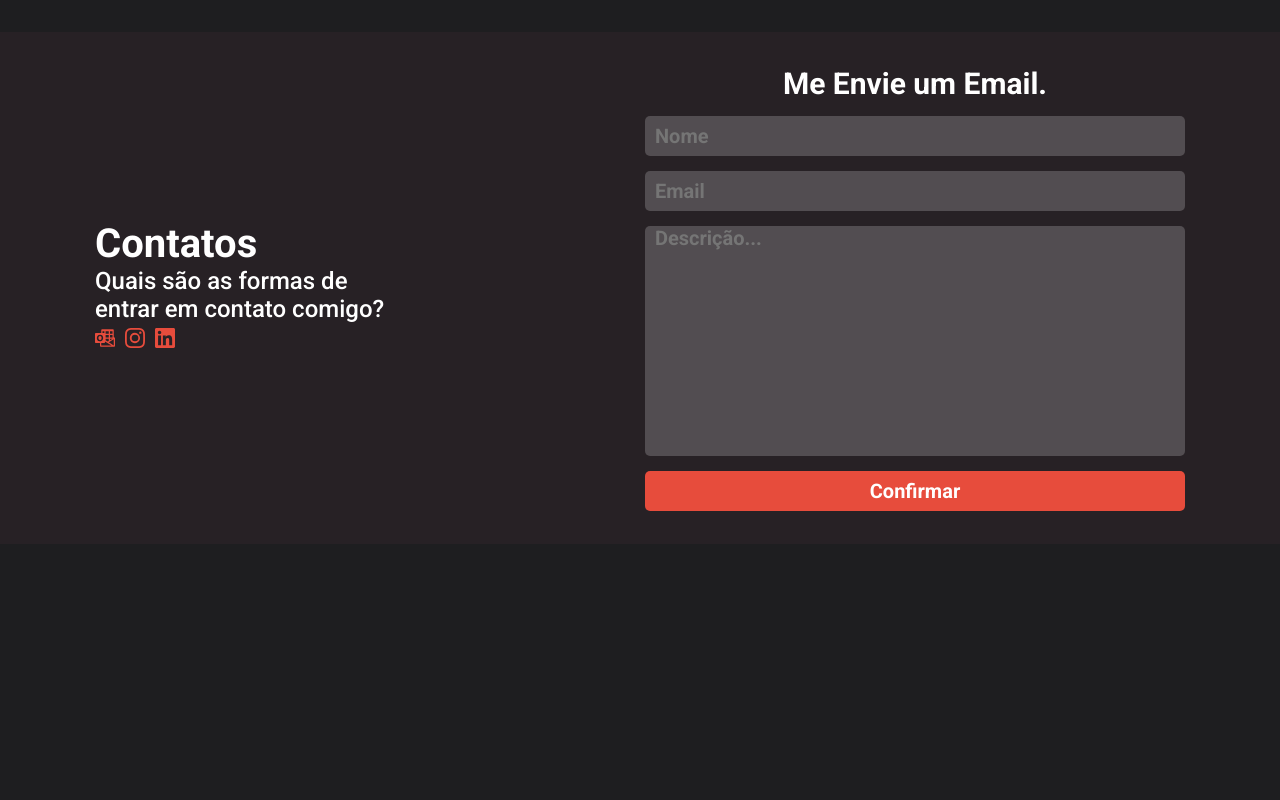
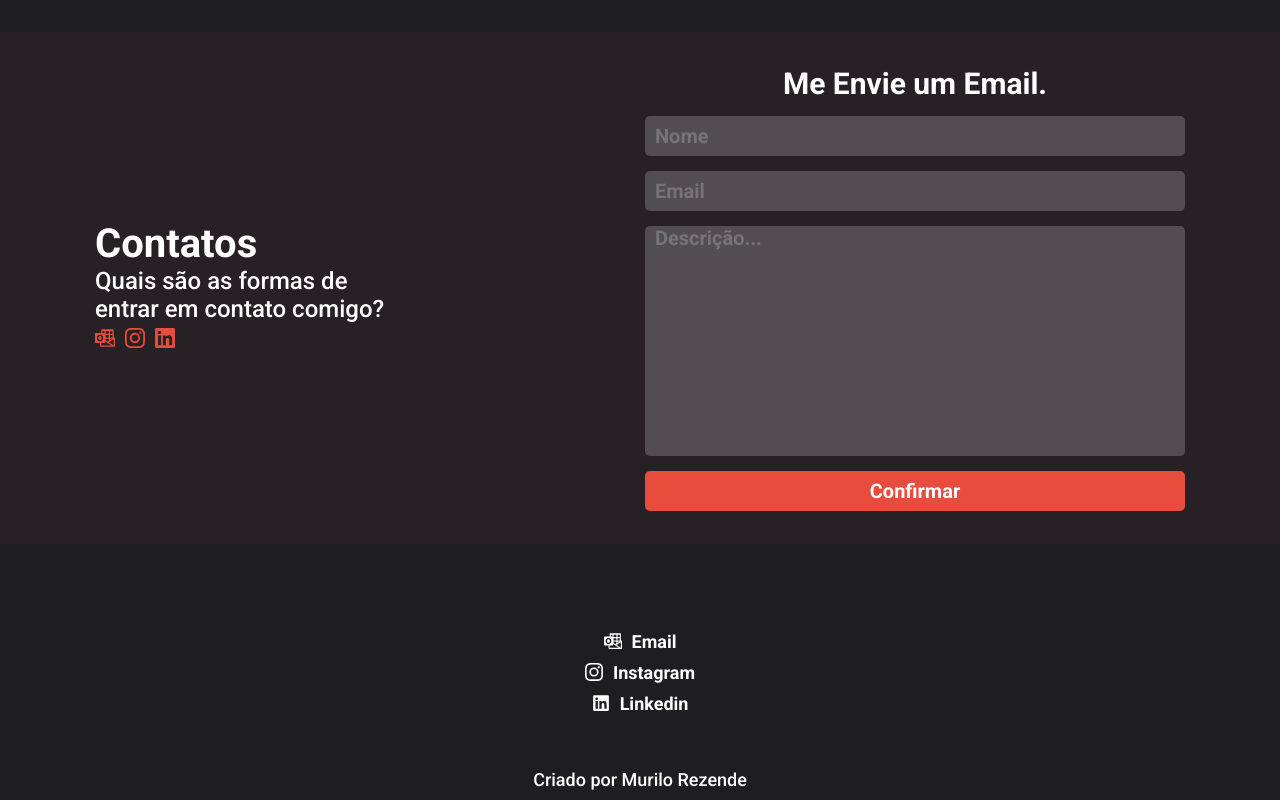
Before and after one commit to Procedeus/Portfolio, a React (Create React App) app: page / in a window 1280 px wide. Shown: the part 1504-2304 px from the top of the page. Before the commit the page ends 2048 px from the top, so only its background shows below. Built offline with nearby package versions, Linux system fonts and the light colour scheme.

Commit message:
Criação do Footer

```diff
--- a/src/App.js
+++ b/src/App.js
@@ -2,6 +2,7 @@ import Header from './Components/Header';
 import Conhecimentos from './Components/Conhecimentos';
 import Projetos from './Components/Projetos';
 import Contatos from './Components/Contatos';
+import Footer from './Components/Footer';
 
 function App() {
   return (
@@ -10,6 +11,7 @@ function App() {
       <Conhecimentos/>
       <Projetos/>
       <Contatos/>
+      <Footer/>
     </>
   );
 }
--- /dev/null
+++ b/src/Components/Footer/index.css
@@ -0,0 +1,27 @@
+.container-footer {
+    display: flex;
+    flex-direction: column;
+    gap: 10px;
+    min-height: 256px;
+    align-items: center;
+    justify-content: center;
+    padding: 20px 0px;
+    position: relative;
+}
+
+.container-footer > a{
+    display: flex;
+    font-size: 18px;
+    align-items: center;
+    gap: 10px;
+    font-weight: 700;
+    color: var(--text-color);
+    text-decoration: none;
+}
+
+.container-footer > p{
+    position: absolute;
+    bottom: 0;
+    margin-bottom: 10px;
+    font-size: 18px;
+}
--- /dev/null
+++ b/src/Components/Footer/index.js
@@ -0,0 +1,18 @@
+import { SiMicrosoftoutlook } from 'react-icons/si';
+import { BsInstagram } from 'react-icons/bs';
+import { FaLinkedin } from 'react-icons/fa';
+import './index.css';
+
+const Footer = () => {
+    return (
+        <footer className="container-footer">
+            <a href='https://www.google.com.br/'><SiMicrosoftoutlook/> Email</a>
+            <a href='https://www.google.com.br/'><BsInstagram/>Instagram</a>
+            <a href='https://www.google.com.br/'><FaLinkedin/>Linkedin</a>
+            <p>Criado por Murilo Rezende</p>
+        </footer>
+    );
+}
+
+
+export default Footer;
--- a/src/Components/Header/index.css
+++ b/src/Components/Header/index.css
@@ -25,7 +25,7 @@
     gap: 5px;
 }
 
-a{
+.flex > div > a{
     font-size: 20px;
     font-weight: 700;
     padding: 5px 20px;
--- a/src/Components/Projetos/index.css
+++ b/src/Components/Projetos/index.css
@@ -48,6 +48,13 @@ img{
 }
 
 .project > a{
+    font-size: 20px;
+    font-weight: 700;
+    padding: 5px 20px;
+    background-color: var(--color-button);
+    color: var(--text-color);
+    text-decoration: none;
+    border-radius: 5px;
     margin-right: 10px;
     margin-bottom: 5px;
 }
```
